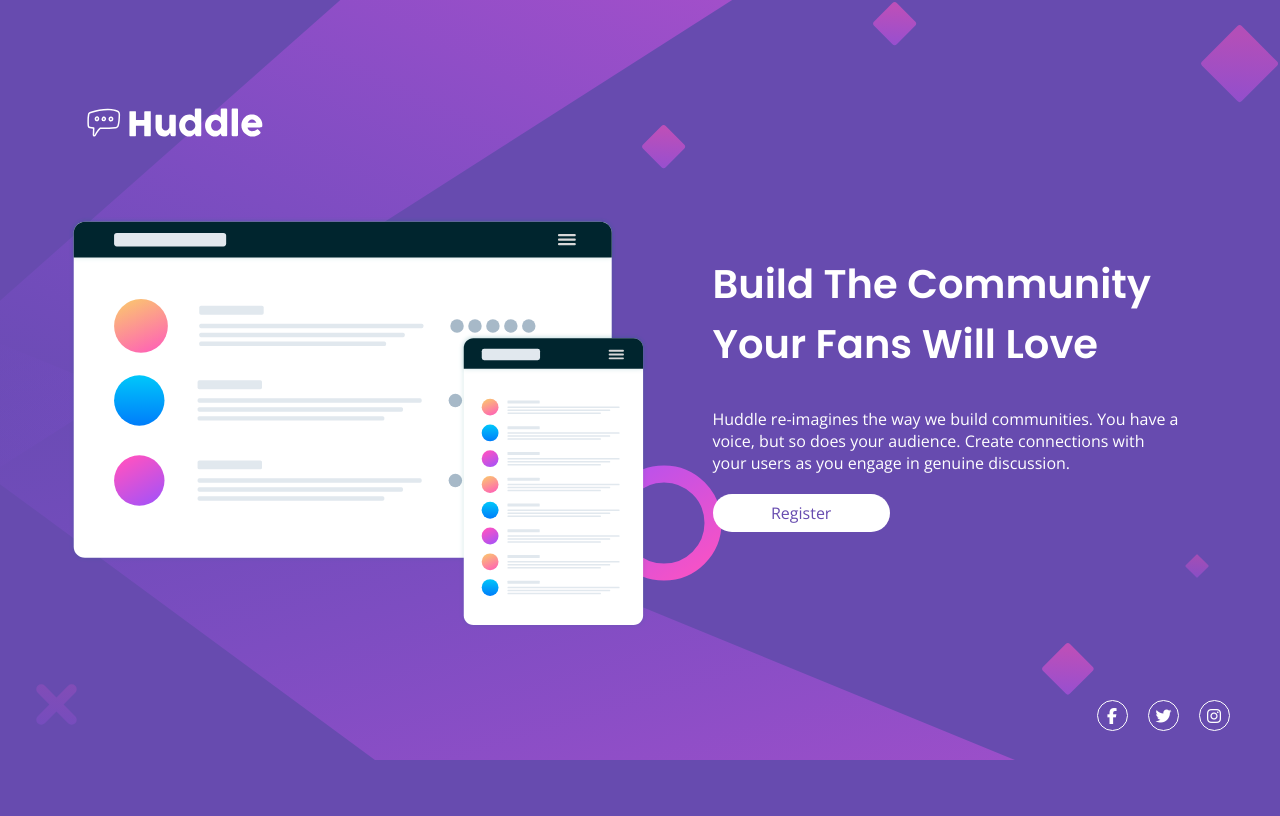
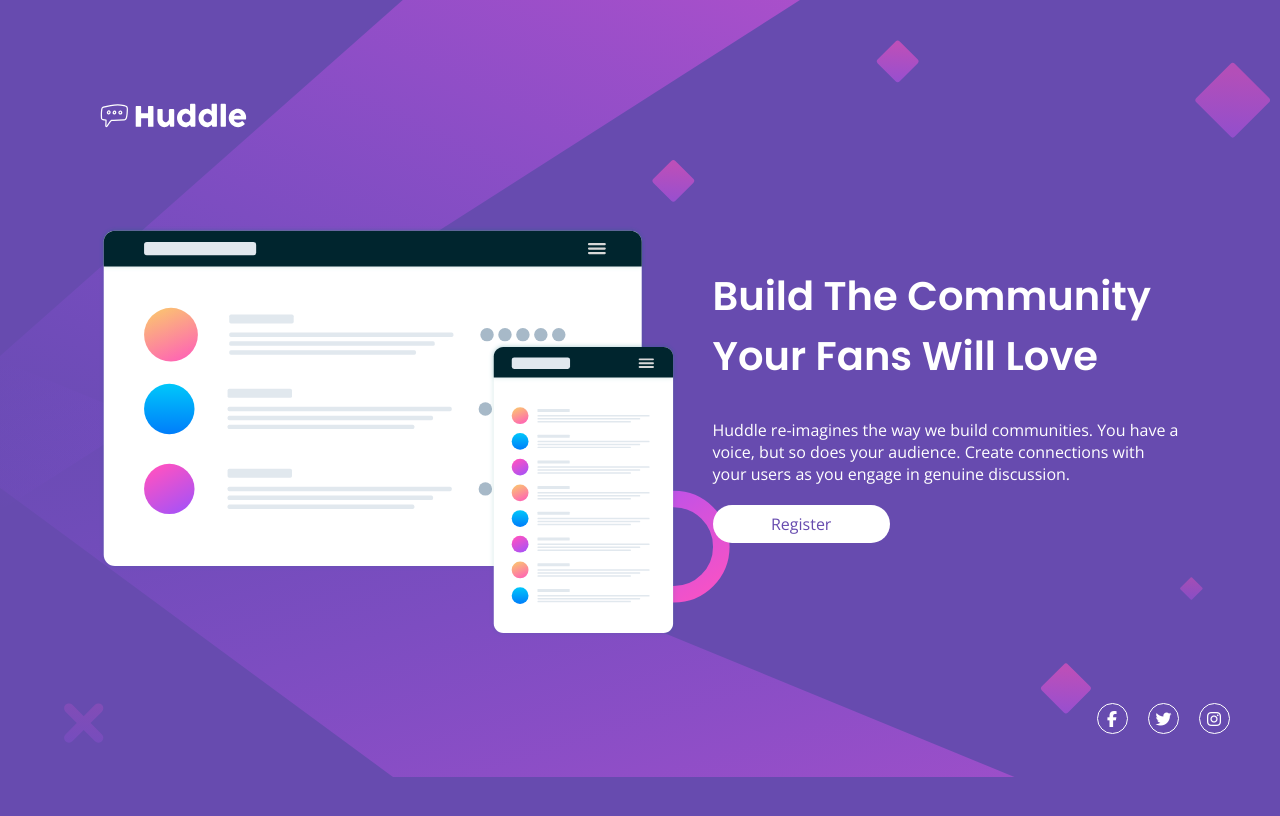
Before and after one commit to gastonMaino/huddle-landing-page-with-single-introductory-section-master, a plain HTML site: page index.html in a window 1280 px wide. Drawn offline with nearby package versions, Linux system fonts and the light colour scheme.

Commit message:
second version

```diff
--- a/css/styles.css
+++ b/css/styles.css
@@ -18,10 +18,11 @@ body {
 
 
 
-@media screen and (min-width: 768px) {
+@media screen and (min-width: 768px){
   body {
     background-image: url(/assets/images/bg-desktop.svg);
-    background-position: -40px -40px;
+    background-position: -10px -0.5px;
+    background-size: contain;
     margin-top: 15px;
   }
 
@@ -51,7 +52,7 @@ body {
 }
 
 .picture {
-  margin: 65px 25px;
+  margin: 60px 25px;
 }
 
 .picture__img {
@@ -64,16 +65,17 @@ body {
 
 @media screen and (min-width: 768px) {
   .picture{
-    margin-top: 70px;
+    margin-top: 90px;
 
   }
   .picture__img {
-    margin-left: 35px;
+    margin-left: 65px;
   }
 
   .header__img {
-    max-width: 30%;
-    margin-left: 70px;
+    max-width: 25%;
+    margin-left: 85px;
+    margin-bottom: 0;
   }
 
   .texts {
@@ -95,7 +97,7 @@ body {
 
 @media screen and (min-width: 768px) {
   .texts__title {
-    margin-top: 175px;
+    margin-top: 190px;
     font-size: 2.5rem;
     text-align: left;
   }
@@ -167,6 +169,7 @@ body {
     justify-content: flex-end;
     margin-left: 0;
     margin-top: 0;
+    margin-bottom: 0;
   }
 }
 
```
